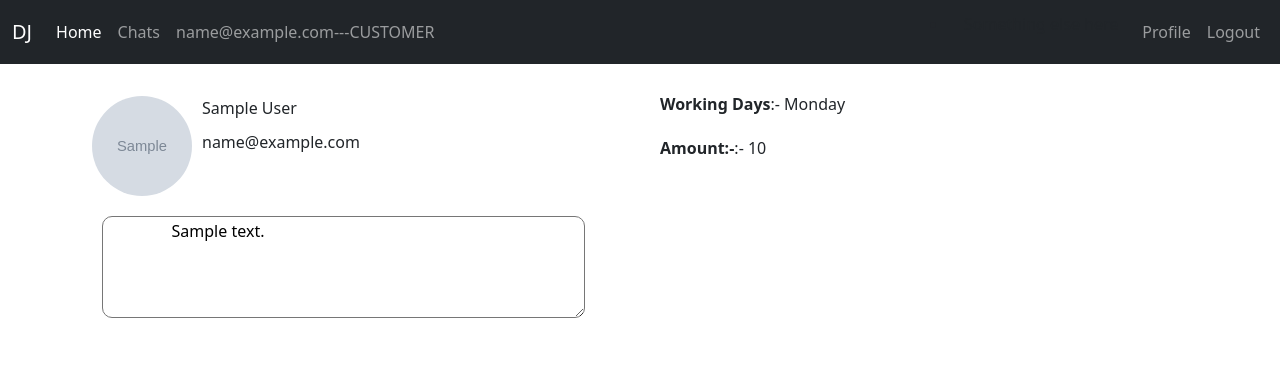
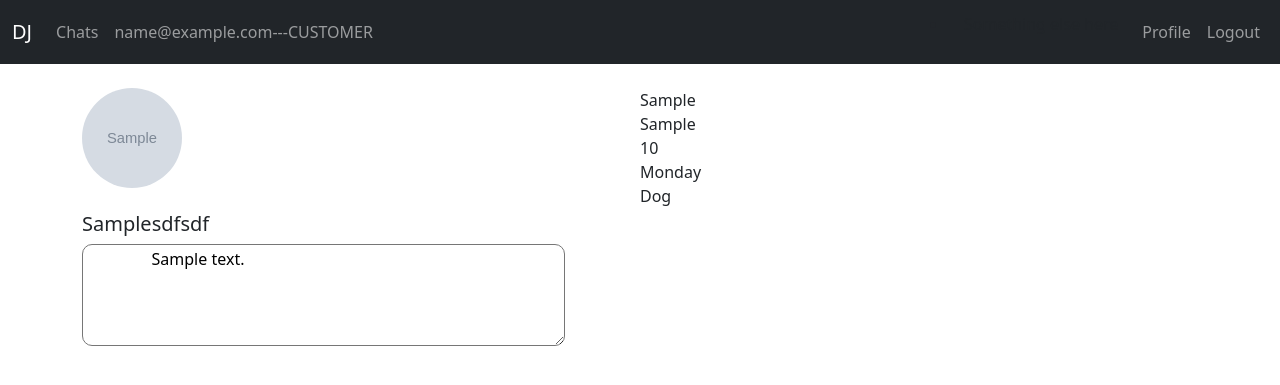
Before and after one commit to Virendra1485/homework, a Django app: page /user/account/profile/ in a window 1280 px wide. Shown: the top 385 px of the page. Run offline with Django 5.2, Linux system fonts and the light colour scheme; a user stored in the database is signed in; tables that the repository leaves empty hold one stand-in row (values such as "Sample post"); grey boxes marked "Sample" are stand-in pictures.

Commit message:
Add Profile page

```diff
--- a/account/models.py
+++ b/account/models.py
@@ -43,11 +43,12 @@ class UserAccount(AbstractUser):
         ('Sun', 'Sunday'),
     ]
 
-    Blocker = [
+    BLOCKER = [
         ('Dog', 'Dog'),
         ('Cat', 'Cat'),
         ('Ironing', 'Ironing'),
     ]
+
     profile_picture = models.ImageField(upload_to='media/profile_picture', null=True, blank=True)
     email = models.EmailField(_("email address"), unique=True)
     working_days = MultiSelectField(choices=DAY_CHOICES, validators=[MaxValueValidator(6)], default=[])
@@ -57,10 +58,10 @@ class UserAccount(AbstractUser):
     user_permissions = models.ManyToManyField(Permission, related_name="user_permissions")
     amount = models.PositiveIntegerField(default=100)
     description = models.TextField(blank=True, null=True)
-    published = models.BooleanField(default=True)
-    location_country = models.CharField(max_length=100, default="India")
-    location_city = models.CharField(max_length=100, default="Indore")
-    blocker = models.CharField(choices=Blocker, default=[])
+    published = models.BooleanField(default=False)
+    location_country = models.CharField(max_length=100, default="")
+    location_city = models.CharField(max_length=100, default="")
+    blocker = models.CharField(choices=BLOCKER, default=[])
 
     USERNAME_FIELD = "email"
 
--- a/account/templates/account/profile.html
+++ b/account/templates/account/profile.html
@@ -1,63 +1,40 @@
-{% extends 'homework/base.html' %}
+{% extends "homework/base.html" %}
 {% block content %}
 <style>
-    .customer-image img {
-        width: 100%;
-        height: 100%;
-        object-fit: cover; /* Maintain aspect ratio and cover the container */
-}
-
     .customer-image {
     width: 100px; /* Adjust the width as needed */
     height: 100px; /* Adjust the height as needed */
     overflow: hidden;
     border-radius: 50%; /* Create a circular shape */
     margin-right: 10px; /* Adjust the margin as needed */
-        margin-left: 10px;
 }
 
-    .name-class {
-        margin-top: 100px;
+.customer-image img {
+    width: 100%;
+    height: 100%;
+    object-fit: cover; /* Maintain aspect ratio and cover the container */
 }
-    .description-class {
-        margin-left: 20px;
-        margin-top: 20px;
-    }
-    .working-days {
-        margin-left: 20px;
-        margin-top: 20px;
-    }
-
 </style>
-
 <div class="container" style="display: flex;">
-    <div class="col-md-6 mt-2 mb-2" >
-        <div style="display: flex;">
-            <div class="customer-image mt-4 ml-4 col-md-4">
+    <div class="col-md-6 mt-4">
+        <div class="customer-image">
             <img src="/{{ user.profile_picture }}" alt="profile_picture">
         </div>
-            <div class="mt-4 col-md-4 name-class">
+        <h5 class="card-title mt-4">{{ user.first_name }}sdfsdf</h5>
         <div>
-                    {{ user.first_name }} {{ user.last_name }}
-                </div>
-                <div style="margin-top: 10px;">
-                    {{user.email}}
-                </div>
-            </div>
-        </div>
-        <div class="description-class">
             <textarea rows="4" cols="50" style="border-radius: 10px;" readonly>
                 {{user.description}}
             </textarea>
         </div>
     </div>
-    <div class="col-md-6 mt-2 mb-2">
-        <div class="working-days">
-            <strong>Working Days</strong>:- {{user.working_days}}
+    <div class="col-md-6 mt-4">
+        <div>{{user.location_country}}</div>
+        <div>{{user.location_city}}</div>
+        <div>{{user.amount}}</div>
+        <div>{{user.working_days}}</div>
+        <div>{{user.blocker}}</div>
     </div>
-        <div class="working-days">
-            <strong>Amount:-</strong>:- {{user.amount}}
-        </div>
-    </div>
+
+
 </div>
 {% endblock %}
--- a/homework/templates/homework/base.html
+++ b/homework/templates/homework/base.html
@@ -31,9 +31,9 @@
         </button>
         <div class="collapse navbar-collapse" id="navbarSupportedContent">
             <ul class="navbar-nav me-auto mb-2 mb-lg-0">
-                <li class="nav-item">
-                    <a class="nav-link active" aria-current="page" href="#">Home</a>
-                </li>
+<!--                <li class="nav-item">-->
+<!--                    <a class="nav-link active" aria-current="page" href="#">Home</a>-->
+<!--                </li>-->
                 <li class="nav-item">
                     <a class="nav-link" href="{% url 'chats' %}">Chats</a>
                 </li>
```
Also changed, not shown: account/templates/account/customer_detail.html (+2 -18 lines), account/templates/account/worker_detail.html (+1 -17 lines), chat/templates/chat/conversation_list_page.html (+3 -6 lines), account/migrations/0002_useraccount_blocker_useraccount_location_city_and_more.py, account/migrations/0003_alter_useraccount_location_city_and_more.py (deleted), account/migrations/0004_rename_location_county_useraccount_location_country.py (deleted). Lines whose indentation alone changed are shown as unchanged.
